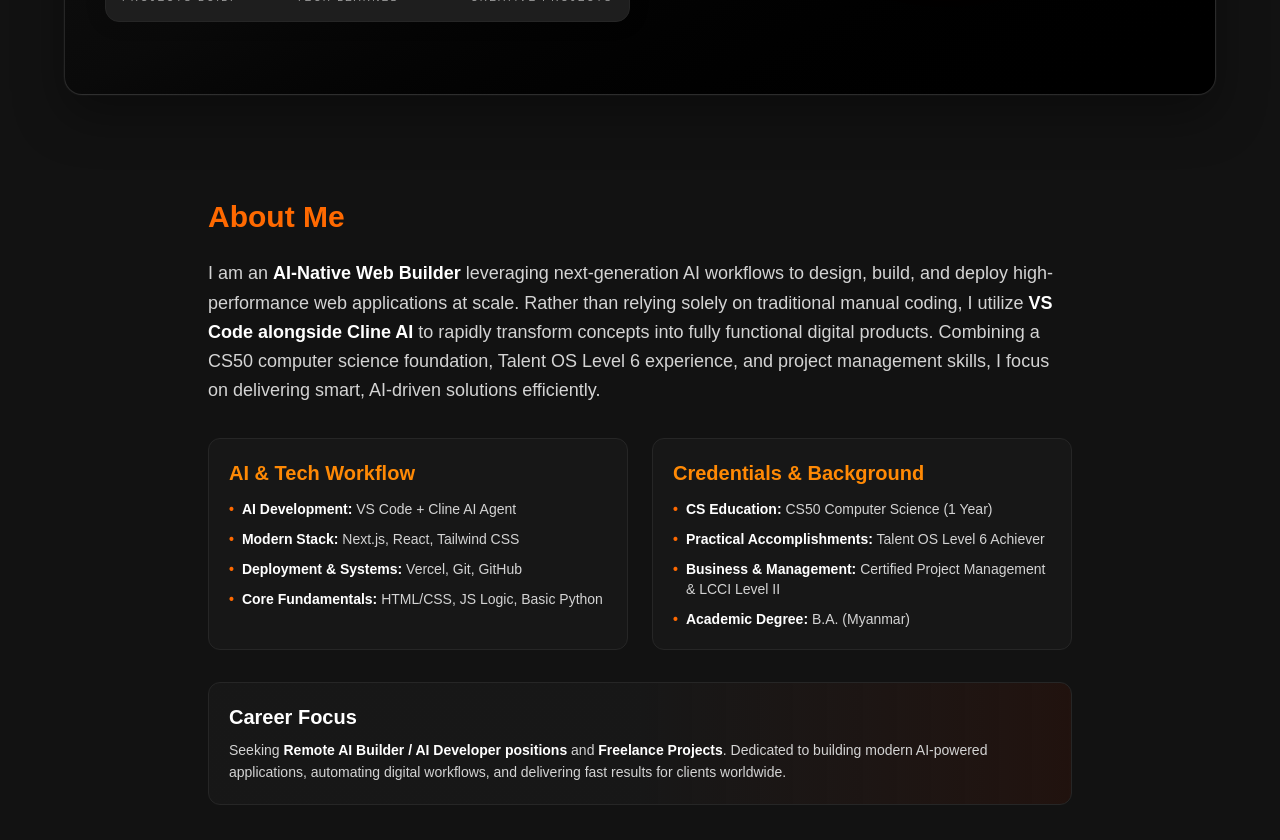
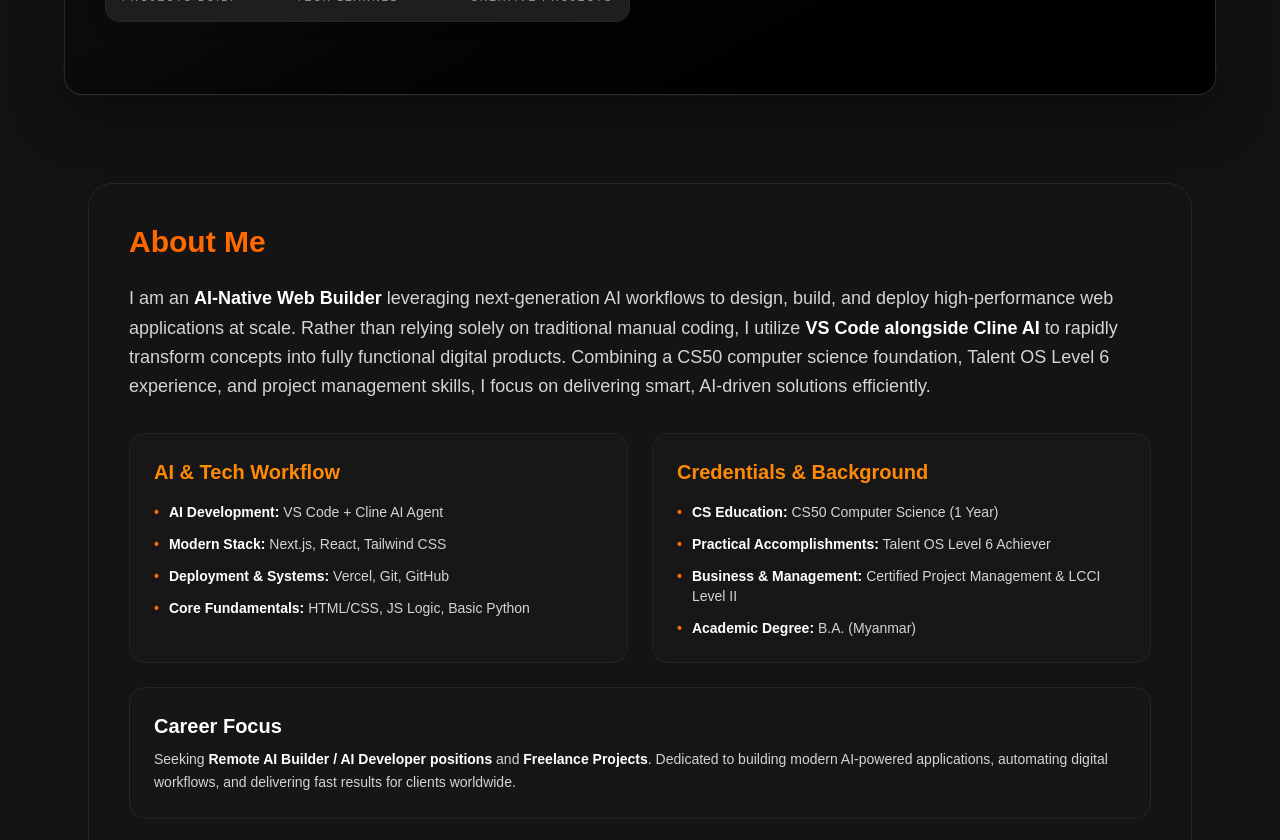
Before and after one commit to mrhlaingdev/MR-HLAING-PORTFOLIO, a Next.js app: page / in a window 1280 px wide. Shown: the part 680-1520 px from the top of the page. Built offline with nearby package versions, Linux system fonts and the light colour scheme.

Commit message:
Fix About section container width and alignment

```diff
--- a/src/sections/AboutMe.jsx
+++ b/src/sections/AboutMe.jsx
@@ -2,8 +2,9 @@ import React from 'react';
 
 const AboutMe = () => {
   return (
-    <section id="about" className="py-16 text-white">
-      <div className="max-w-4xl mx-auto px-4">
+    <section id="about" className="py-12 text-white">
+      <div className="max-w-6xl mx-auto px-4 sm:px-6">
+        <div className="p-8 sm:p-10 rounded-3xl bg-neutral-900/60 border border-neutral-800 backdrop-blur-sm">
           {/* Section Heading */}
           <h2 className="text-3xl font-bold mb-6 text-orange-500">
             About Me
@@ -16,48 +17,48 @@ const AboutMe = () => {
 
           {/* Core Strengths Grid */}
           <div className="grid grid-cols-1 md:grid-cols-2 gap-6">
-          <div className="p-5 rounded-xl bg-neutral-900 border border-neutral-800">
-            <h3 className="text-xl font-semibold mb-3 text-orange-400">
+            <div className="p-6 rounded-2xl bg-neutral-900 border border-neutral-800/80">
+              <h3 className="text-xl font-semibold mb-4 text-orange-400">
                 AI & Tech Workflow
               </h3>
-            <ul className="space-y-2.5 text-neutral-300 text-sm">
-              <li className="flex items-start gap-2">
+              <ul className="space-y-3 text-neutral-300 text-sm">
+                <li className="flex items-start gap-2.5">
                   <span className="text-orange-500 font-bold">•</span>
                   <span><strong className="text-white">AI Development:</strong> VS Code + Cline AI Agent</span>
                 </li>
-              <li className="flex items-start gap-2">
+                <li className="flex items-start gap-2.5">
                   <span className="text-orange-500 font-bold">•</span>
                   <span><strong className="text-white">Modern Stack:</strong> Next.js, React, Tailwind CSS</span>
                 </li>
-              <li className="flex items-start gap-2">
+                <li className="flex items-start gap-2.5">
                   <span className="text-orange-500 font-bold">•</span>
                   <span><strong className="text-white">Deployment & Systems:</strong> Vercel, Git, GitHub</span>
                 </li>
-              <li className="flex items-start gap-2">
+                <li className="flex items-start gap-2.5">
                   <span className="text-orange-500 font-bold">•</span>
                   <span><strong className="text-white">Core Fundamentals:</strong> HTML/CSS, JS Logic, Basic Python</span>
                 </li>
               </ul>
             </div>
 
-          <div className="p-5 rounded-xl bg-neutral-900 border border-neutral-800">
-            <h3 className="text-xl font-semibold mb-3 text-orange-400">
+            <div className="p-6 rounded-2xl bg-neutral-900 border border-neutral-800/80">
+              <h3 className="text-xl font-semibold mb-4 text-orange-400">
                 Credentials & Background
               </h3>
-            <ul className="space-y-2.5 text-neutral-300 text-sm">
-              <li className="flex items-start gap-2">
+              <ul className="space-y-3 text-neutral-300 text-sm">
+                <li className="flex items-start gap-2.5">
                   <span className="text-orange-500 font-bold">•</span>
                   <span><strong className="text-white">CS Education:</strong> CS50 Computer Science (1 Year)</span>
                 </li>
-              <li className="flex items-start gap-2">
+                <li className="flex items-start gap-2.5">
                   <span className="text-orange-500 font-bold">•</span>
                   <span><strong className="text-white">Practical Accomplishments:</strong> Talent OS Level 6 Achiever</span>
                 </li>
-              <li className="flex items-start gap-2">
+                <li className="flex items-start gap-2.5">
                   <span className="text-orange-500 font-bold">•</span>
                   <span><strong className="text-white">Business & Management:</strong> Certified Project Management & LCCI Level II</span>
                 </li>
-              <li className="flex items-start gap-2">
+                <li className="flex items-start gap-2.5">
                   <span className="text-orange-500 font-bold">•</span>
                   <span><strong className="text-white">Academic Degree:</strong> B.A. (Myanmar)</span>
                 </li>
@@ -66,7 +67,7 @@ const AboutMe = () => {
           </div>
 
           {/* Vision / Goal */}
-        <div className="mt-8 p-5 rounded-xl bg-gradient-to-r from-neutral-900 via-neutral-900 to-orange-950/30 border border-neutral-800">
+          <div className="mt-6 p-6 rounded-2xl bg-neutral-900/80 border border-neutral-800">
             <h3 className="text-xl font-semibold mb-2 text-white">
               Career Focus
             </h3>
@@ -75,6 +76,7 @@ const AboutMe = () => {
             </p>
           </div>
         </div>
+      </div>
     </section>
   );
 };
```
Lines whose indentation alone changed are shown as unchanged.
